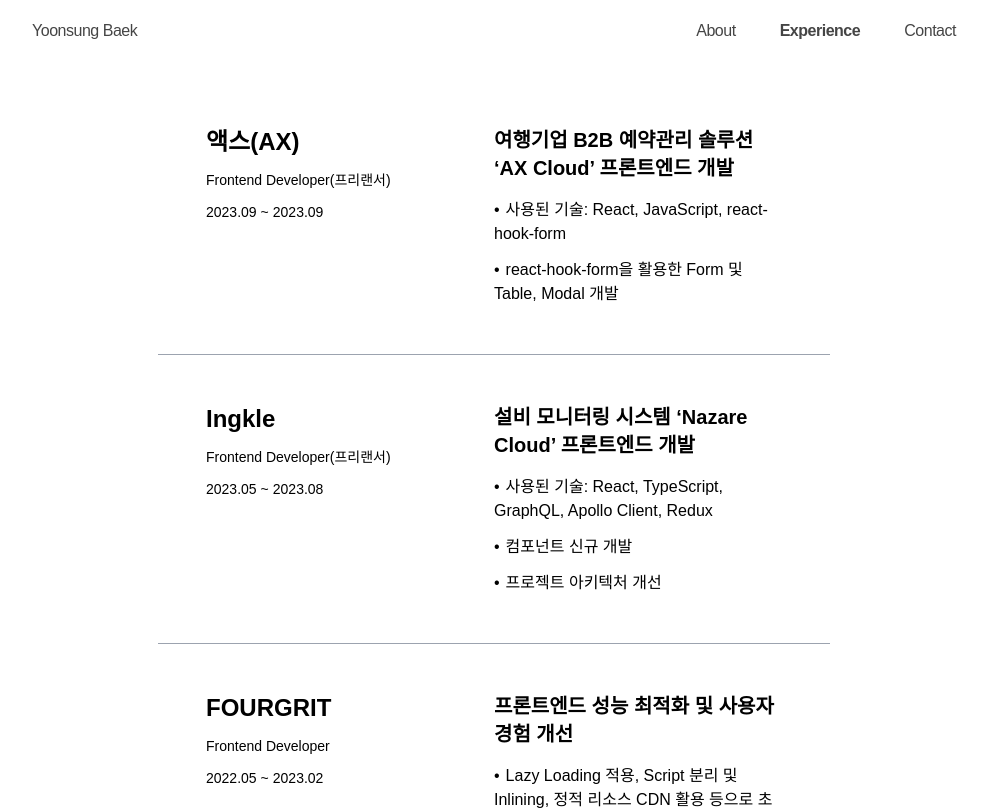
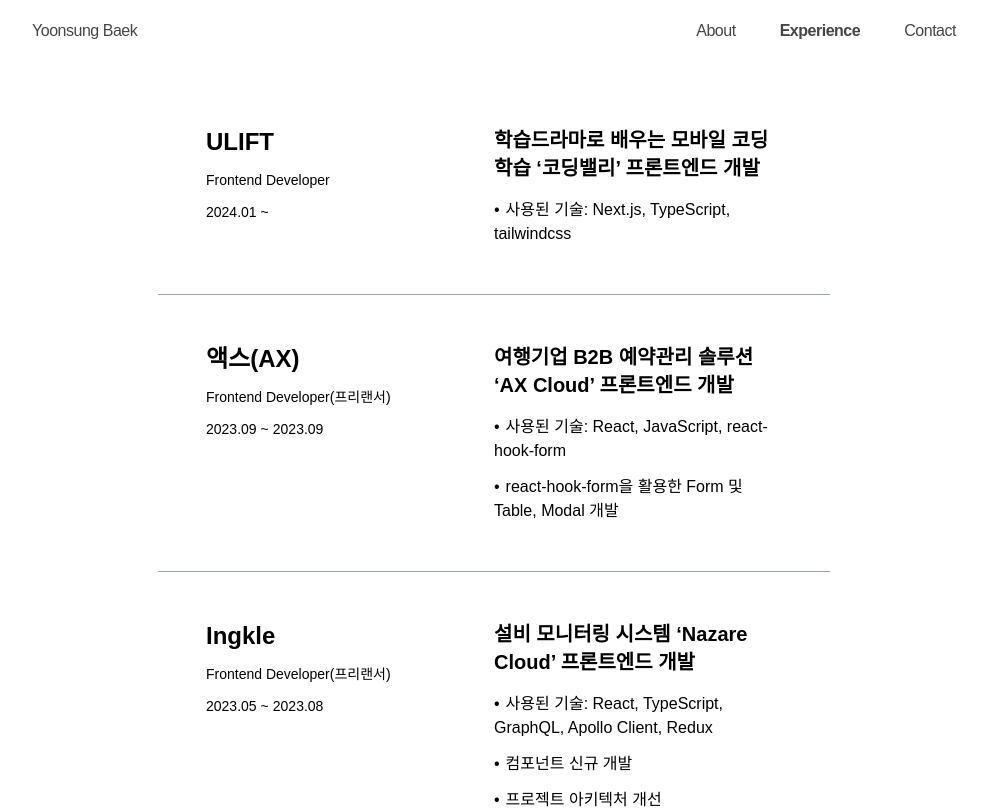
Before and after one commit to bysxx/portfolio-with-se, a Next.js app: page /experience in a window 1280 px wide. Shown: the top 810 px of the page, without its empty margins (146-1134 px from the left). Built offline with nearby package versions, Linux system fonts and the light colour scheme; a web font is replaced by a local one.

Commit message:
feat: update experience

```diff
--- a/app/experience/list.ts
+++ b/app/experience/list.ts
@@ -12,6 +12,18 @@ export interface IExperience {
 }
 
 export const experienceList: IExperience[] = [
+  {
+    company: 'ULIFT',
+    position: 'Frontend Developer',
+    startDate: '2024.01',
+    endDate: '',
+    detailList: [
+      {
+        title: '학습드라마로 배우는 모바일 코딩학습 ‘코딩밸리’ 프론트엔드 개발',
+        description: ['사용된 기술: Next.js, TypeScript, tailwindcss'],
+      },
+    ],
+  },
   {
     company: '액스(AX)',
     position: 'Frontend Developer(프리랜서)',
```
